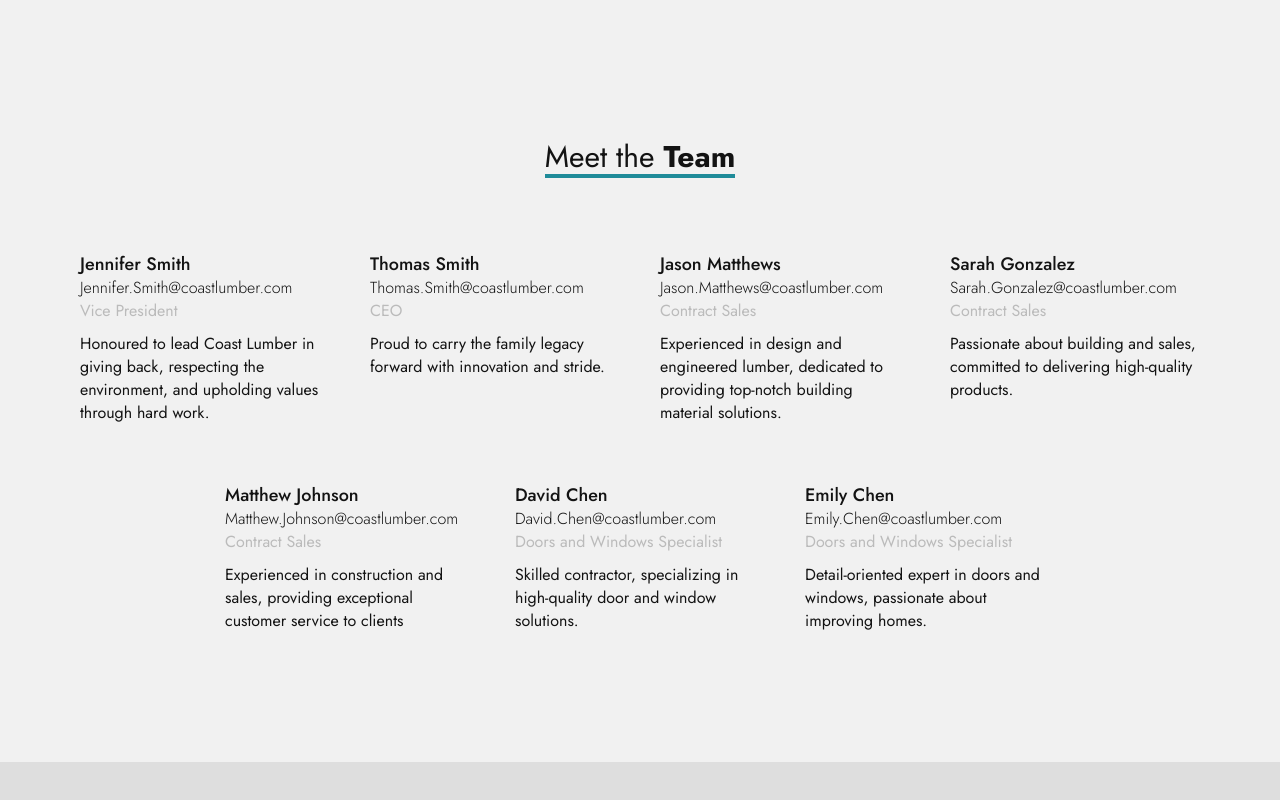
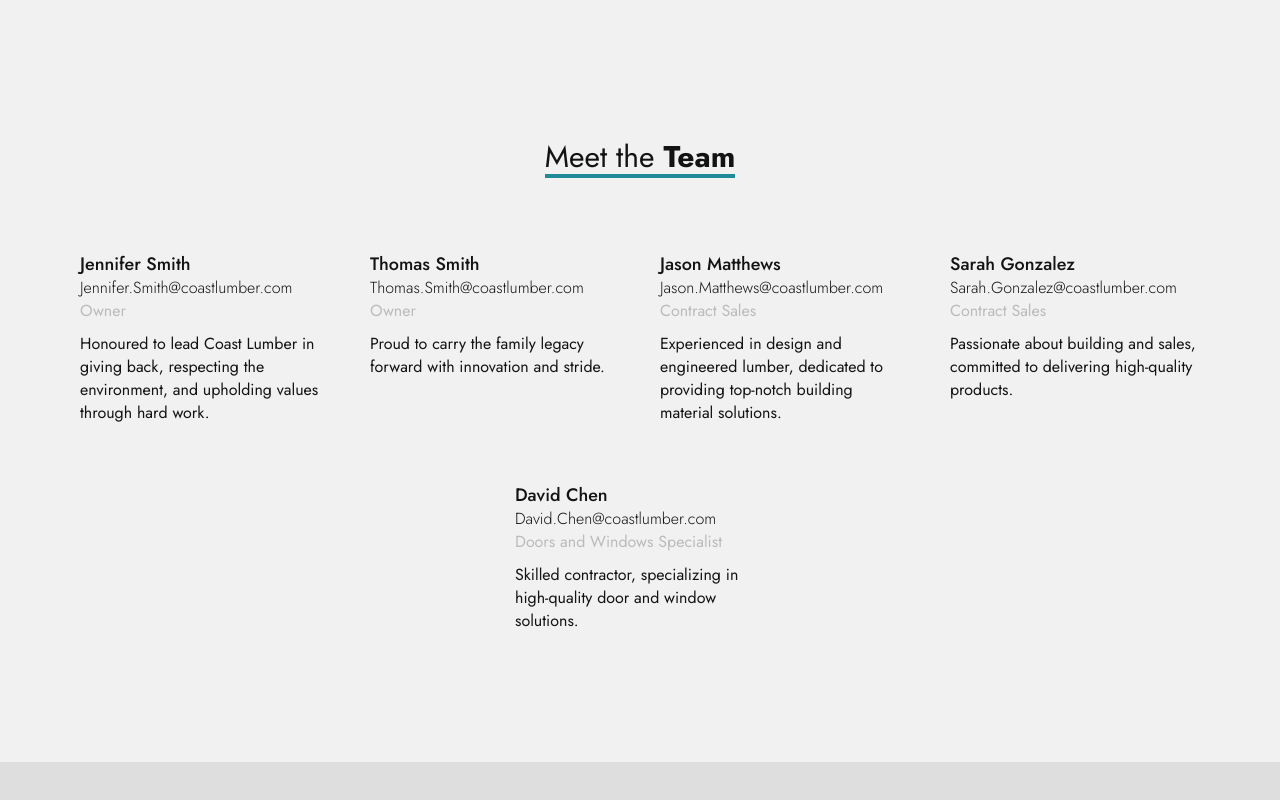
Before and after one commit to DenzelHooke/coast-lumber, a Next.js app: page /about in a window 1280 px wide. Shown: the part 542-1342 px from the top of the page. Built offline with nearby package versions, Linux system fonts and the light colour scheme.

Commit message:
Removed a few  employees

```diff
--- a/src/components/Employees.js
+++ b/src/components/Employees.js
@@ -7,7 +7,7 @@
       first_name: "Jennifer",
       last_name: "Smith",
       bio: "Honoured to lead Coast Lumber in giving back, respecting the environment, and upholding values through hard work.",
-      position: "Vice President",
+      position: "Owner",
       get email() {
         return `${this.first_name}.${this.last_name}@coastlumber.com`;
       },
@@ -16,7 +16,7 @@
       first_name: "Thomas",
       last_name: "Smith",
       bio: "Proud to carry the family legacy forward with innovation and stride.",
-      position: "CEO",
+      position: "Owner",
       get email() {
         return `${this.first_name}.${this.last_name}@coastlumber.com`;
       },
@@ -39,15 +39,7 @@
         return `${this.first_name}.${this.last_name}@coastlumber.com`;
       },
     },
-    {
-      first_name: "Matthew",
-      last_name: "Johnson",
-      bio: "Experienced in construction and sales, providing exceptional customer service to clients",
-      position: "Contract Sales",
-      get email() {
-        return `${this.first_name}.${this.last_name}@coastlumber.com`;
-      },
-    },
+
     {
       first_name: "David",
       last_name: "Chen",
@@ -57,15 +49,15 @@
         return `${this.first_name}.${this.last_name}@coastlumber.com`;
       },
     },
-    {
-      first_name: "Emily",
-      last_name: "Chen",
-      bio: "Detail-oriented expert in doors and windows, passionate about improving homes.",
-      position: "Doors and Windows Specialist",
-      get email() {
-        return `${this.first_name}.${this.last_name}@coastlumber.com`;
-      },
-    },
+    // {
+    //   first_name: "Emily",
+    //   last_name: "Chen",
+    //   bio: "Detail-oriented expert in doors and windows, passionate about improving homes.",
+    //   position: "Doors and Windows Specialist",
+    //   get email() {
+    //     return `${this.first_name}.${this.last_name}@coastlumber.com`;
+    //   },
+    // },
   ];
 
   return (
```
